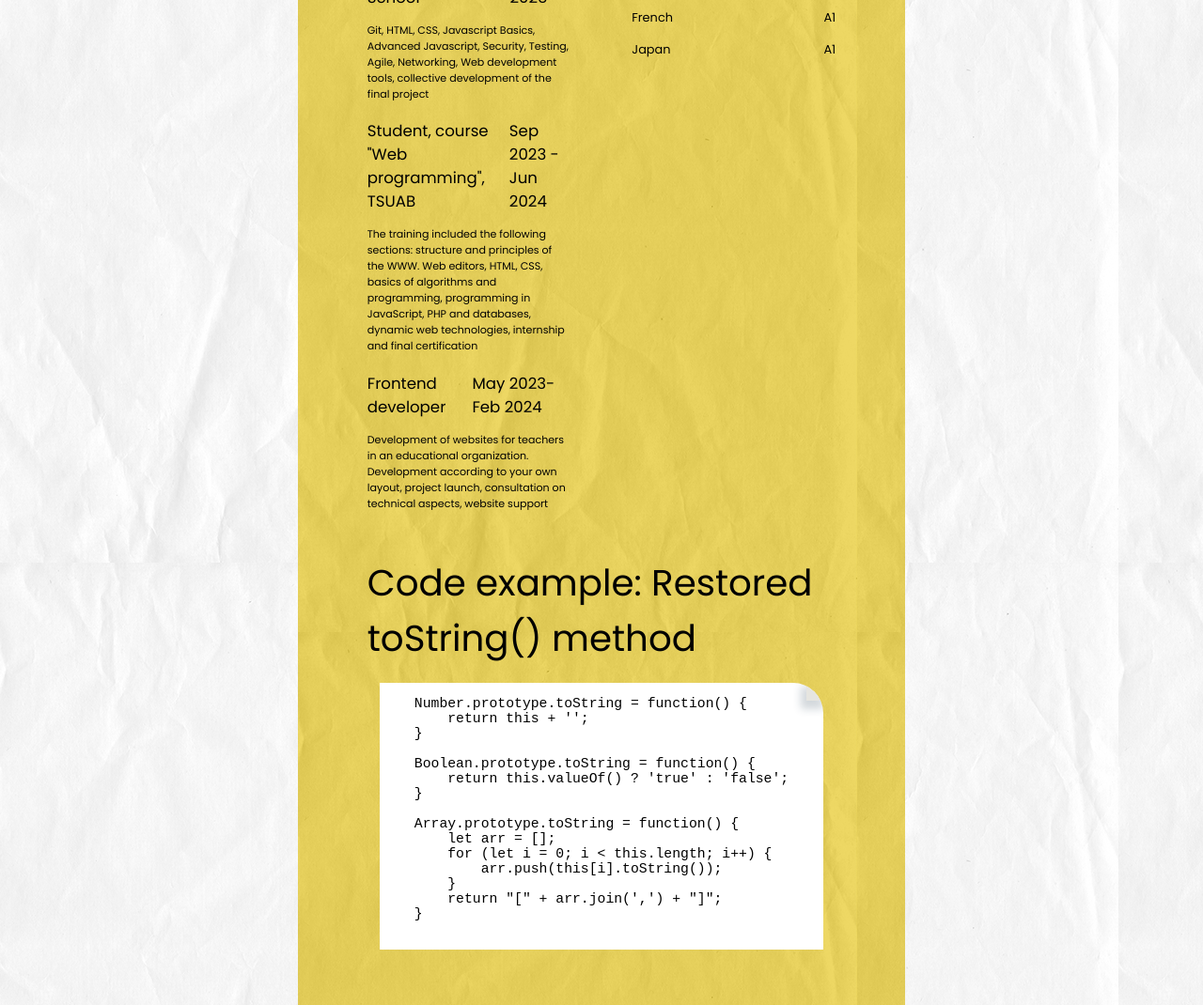
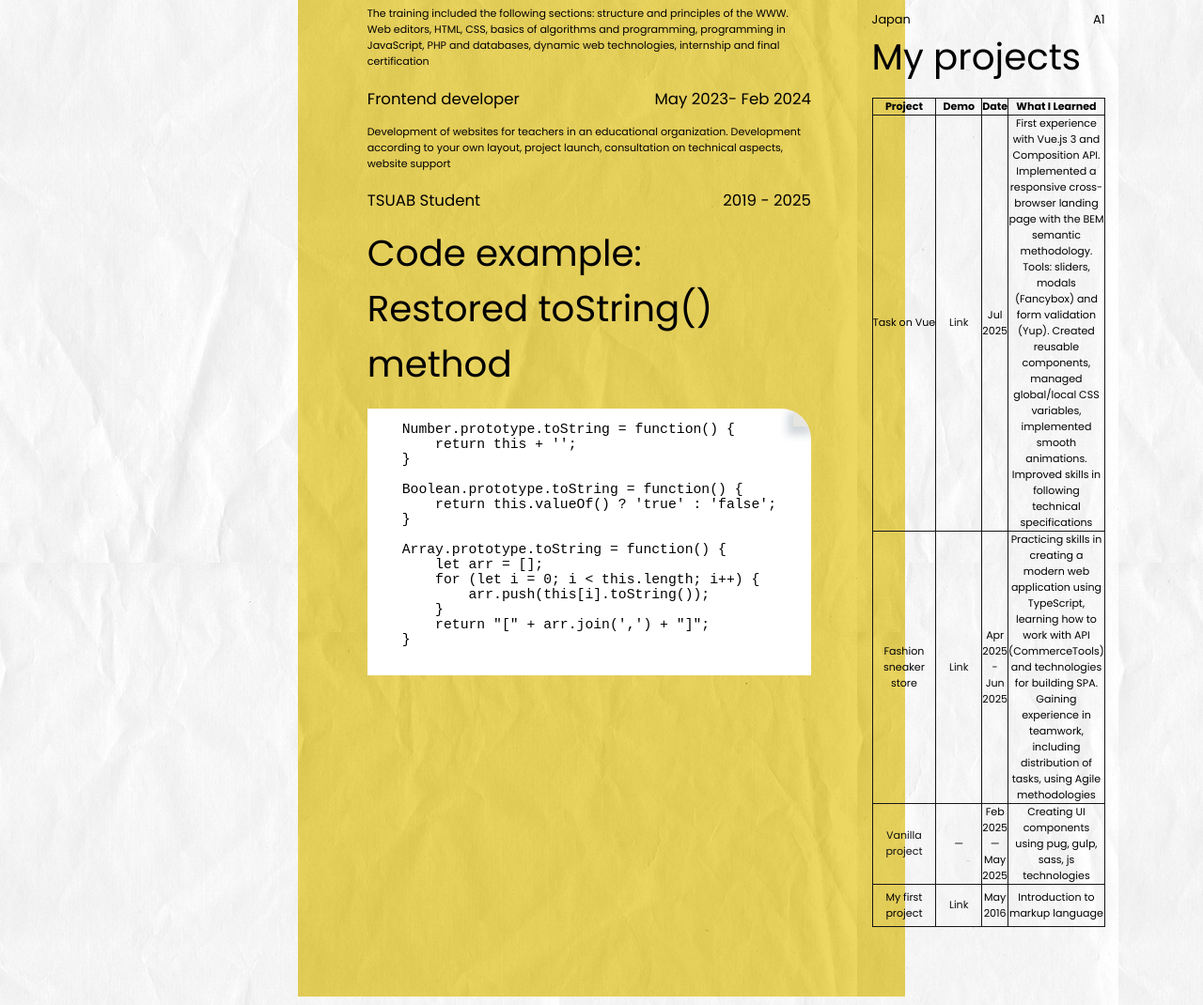
Before and after one commit to linawashere/rsschool-cv, a plain HTML site: page index.html in a window 1280 px wide. Shown: the part 1085-2155 px from the top of the page at 94% size. Drawn offline with Linux system fonts and the light colour scheme.

Commit message:
feat: add some styles, move some blocks in other blocks

```diff
--- a/index.html
+++ b/index.html
@@ -44,7 +44,7 @@
                 </div>
                 <div class="intro">
                     <h1>Grigorovich Polina</h1>
-                    <h3>Frontend Developer</h3>
+                    <h2>Frontend Developer</h2>
                     <ul class="contacts">
                         <li>
                             <a href="https://github.com/linawashere">
@@ -131,6 +131,34 @@
                             </p>
                         </div>
                     </div>
+                    <div class="expirience__item">
+                        <div class="expirience__item-title">
+                            <span> TSUAB Student</span>
+                            <span>2019 - 2025</span>
+                        </div>
+                        <div id="codeexample">
+                            <h3>Code example: Restored toString() method</h3>
+                            <code class="codeexample__item">
+                    <pre>
+Number.prototype.toString = function() {
+    return this + '';
+}
+
+Boolean.prototype.toString = function() {
+    return this.valueOf() ? 'true' : 'false';
+}
+
+Array.prototype.toString = function() {
+    let arr = [];
+    for (let i = 0; i < this.length; i++) {
+        arr.push(this[i].toString());
+    }
+    return "[" + arr.join(',') + "]";
+}
+                    </pre>
+                </code>
+                        </div>
+                    </div>
                 </section>
                 <section id="skills">
                     <div class="skills">
@@ -165,33 +193,61 @@
                             <span>A1</span>
                         </div>
                     </div>
-
+                    <div class="projects">
+                        <h3>My projects</h3>
+                        <table>
+                            <thead>
+                                <tr>
+                                    <th>Project</th>
+                                    <th>Demo</th>
+                                    <th>Date</th>
+                                    <th class="table__descr">What I Learned</th>
+                                </tr>
+                            </thead>
+                            <tbody>
+                                <tr>
+                                    <td>Task on Vue</td>
+                                    <td><a href="https://linawashere.github.io/test-task-on-vue/">Link</a></td>
+                                    <td>Jul 2025</td>
+                                    <td>
+                                        First experience with Vue.js 3 and Composition API. Implemented a responsive
+                                        cross-browser landing page with the BEM semantic methodology. Tools: sliders,
+                                        modals
+                                        (Fancybox) and form validation (Yup). Created reusable components, managed
+                                        global/local
+                                        CSS variables, implemented smooth animations. Improved skills in following
+                                        technical
+                                        specifications
+                                    </td>
+                                </tr>
+                                <tr>
+                                    <td>Fashion sneaker store</td>
+                                    <td><a href="https://deploy-preview-81--di-or-die-market.netlify.app/">Link</a></td>
+                                    <td>Apr 2025 - Jun 2025</td>
+                                    <td>Practicing skills in creating a modern web application using TypeScript,
+                                        learning how to
+                                        work with API (CommerceTools) and technologies for building SPA. Gaining
+                                        experience in
+                                        teamwork, including distribution of tasks, using Agile methodologies</td>
+                                </tr>
+                                <tr>
+                                    <td><a href="https://github.com/linawashere/vanilla-project/tree/dev">Vanilla project</a></td>
+                                    <td>—</td>
+                                    <td>Feb 2025 — May 2025 </td>
+                                    <td>Creating UI components using pug, gulp, sass, js technologies</td>
+                                </tr>
+                                <tr>
+                                    <td>My first project</td>
+                                    <td><a href="https://linawashere.github.io/my-very-first-project/">Link</a></td>
+                                    <td>May 2016</td>
+                                    <td>Introduction to markup language</td>
+                                </tr>
+                            </tbody>
+                        </table>
+                    </div>
                 </section>
             </div>
-            <div id="codeexample">
-                <h3>Code example: Restored toString() method</h3>
-                <code class="codeexample__item">
-                    <pre>
-Number.prototype.toString = function() {
-    return this + '';
-}
-
-Boolean.prototype.toString = function() {
-    return this.valueOf() ? 'true' : 'false';
-}
-
-Array.prototype.toString = function() {
-    let arr = [];
-    for (let i = 0; i < this.length; i++) {
-        arr.push(this[i].toString());
-    }
-    return "[" + arr.join(',') + "]";
-}
-                    </pre>
-                </code>
-            </div>
         </main>
-
     </div>
     <footer class="footer">
         <ul class="footer__list">
--- a/styles/style.css
+++ b/styles/style.css
@@ -135,6 +135,10 @@ h1 {
     font-size: 5.6rem;
 }
 
+h2 {
+    font-size: 4.8rem;
+}
+
 h3 {
     font-size: 4.2rem;
 }
@@ -167,6 +171,12 @@ h3 {
     gap: 7rem;
 }
 
+.skills {
+    display: flex;
+    flex-direction: column;
+    gap: 1.5rem;
+}
+
 .skills__list,
 .languages {
     font-size: 1.4rem;
@@ -180,7 +190,7 @@ h3 {
 }
 
 .skills__list {
-    height: 15rem;
+    height: 10rem;
     flex-wrap: wrap;
 }
 
@@ -220,7 +230,6 @@ h3 {
 #codeexample {
     display: flex;
     flex-direction: column;
-    align-items: center;
     gap: 2rem;
 }
 
@@ -244,6 +253,37 @@ h3 {
     top: -0.5rem;
     border-top-right-radius: 2.5rem;
     box-shadow: -5px 8px 8px 1px rgba(34, 60, 80, 0.2);
+}
+
+.projects {
+    display: flex;
+    flex-direction: column;
+    gap: 1.5rem;
+}
+
+.projects table {
+    border: 1px solid #161616;
+    border-collapse: collapse;
+    font-size: 1.2rem;
+    width: 100%;
+}
+
+.projects table th, .projects table td {
+    border: 1px solid #161616;
+    text-align: center;
+}
+
+.table__descr {
+    width: 20rem;
+}
+
+.projects table td a {
+    display: inline-block;
+    padding: 1.5rem;
+}
+
+.projects table td a:hover {
+    text-decoration: underline;
 }
 
 .footer__list {
```
